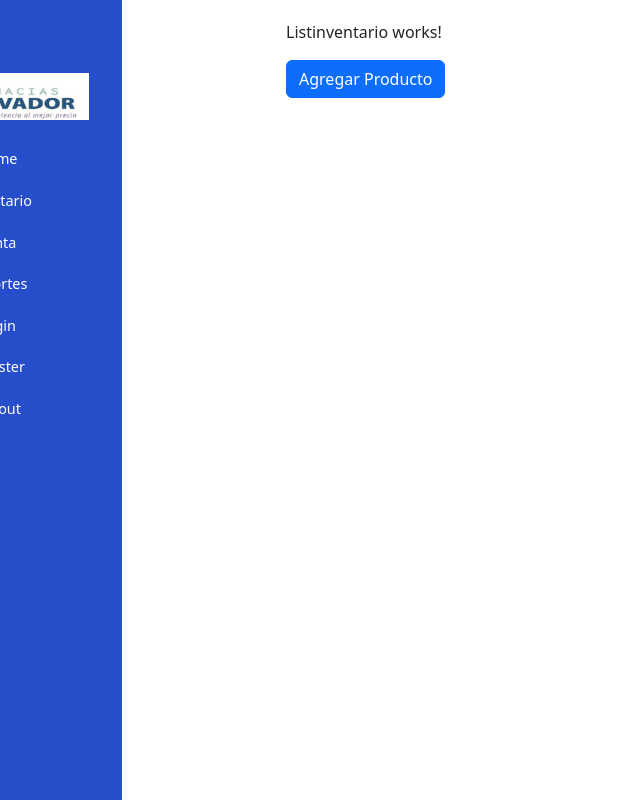
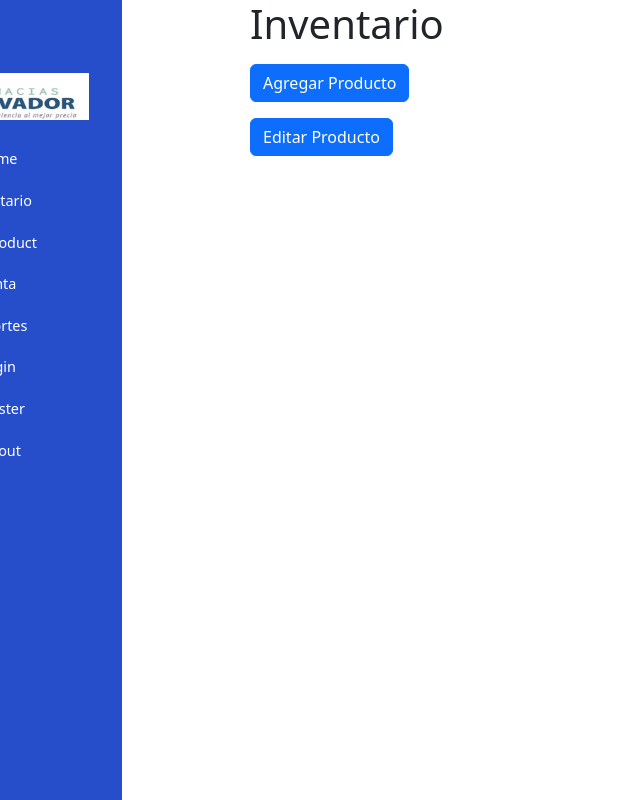
Before and after one commit to Yoda2171/SalvaPOS, an Angular app in the folder salvapos-frontend/: page /dashboard/inventario in a window 1280 px wide. Shown: the whole page, without its empty margins (0-640 px from the left). Built offline with nearby package versions, Linux system fonts and the light colour scheme.

Commit message:
arreglo de rutas

```diff
--- a/salvapos-frontend/src/app/app.routes.ts
+++ b/salvapos-frontend/src/app/app.routes.ts
@@ -11,47 +11,48 @@ export const routes: Routes = [
         title: 'Home',
         loadComponent: () => import('./dashboard/pages/home/home.component'),
       },
-
       {
         path: 'inventario',
         title: 'Inventario',
         loadComponent: () =>
           import('./dashboard/pages/inventario/inventario.component'),
-        /* children: [
+      },
       {
         path: 'addproduct',
+        title: 'Addproduct',
         loadComponent: () =>
           import(
             './dashboard/pages/inventario/pages/addProducto/addProducto.component'
           ),
       },
-        ], */
+      {
+        path: 'editproduct/:id', // Ruta dinámica para editar producto
+        title: 'Editproduct',
+        loadComponent: () =>
+          import(
+            './dashboard/pages/inventario/pages/editProducto/editProducto.component'
+          ),
       },
       {
         path: 'venta',
         title: 'Venta',
         loadComponent: () => import('./dashboard/pages/venta/venta.component'),
       },
-
       {
         path: 'reportes',
         title: 'Reportes',
         loadComponent: () =>
-          import('./dashboard/pages/reportes/pages/reporteVenta/reporteVenta.component'),
+          import(
+            './dashboard/pages/reportes/pages/reporteVenta/reporteVenta.component'
+          ),
       },
+      // Redirigir desde 'dashboard' a 'dashboard/home' si la ruta está vacía
       {
         path: '',
-        redirectTo: 'dashboard',
+        redirectTo: 'home', // Redirigir a 'dashboard/home'
         pathMatch: 'full',
       },
     ],
-  },
-  {
-    path: 'addproduct',
-    loadComponent: () =>
-      import(
-        './dashboard/pages/inventario/pages/addProducto/addProducto.component'
-      ),
   },
   {
     path: 'login',
@@ -62,10 +63,16 @@ export const routes: Routes = [
     loadComponent: () =>
       import('./dashboard/pages/auth/register/register.component'),
   },
-
+  // Redirigir al dashboard si la ruta está vacía
   {
     path: '',
     redirectTo: '/dashboard',
     pathMatch: 'full',
   },
+  // Ruta wildcard para manejar rutas no encontradas
+  {
+    path: '**',
+    redirectTo: '/dashboard',
+    pathMatch: 'full',
+  },
 ];
--- a/salvapos-frontend/src/app/dashboard/components/navbar/navbar.component.html
+++ b/salvapos-frontend/src/app/dashboard/components/navbar/navbar.component.html
@@ -18,7 +18,7 @@
     <ul class="sidebar-options navbar-nav">
       <!-- Logo del sidebar -->
       <li class="nav-item side-bar-logo">
-        <a class="nav-link">
+        <a [routerLink]="['home']" class="nav-link">
           <img
             src="assets/img/logo_salvapos.png"
             alt="Logo"
--- a/salvapos-frontend/src/app/dashboard/components/navbar/navbar.component.ts
+++ b/salvapos-frontend/src/app/dashboard/components/navbar/navbar.component.ts
@@ -19,9 +19,7 @@ export class NavbarComponent {
     .filter((route) => !route.path?.includes(':'))
     .filter((route) => route.title);
 
-  constructor() {
-    console.log(this.menuItems);
-  }
+  constructor() {}
 
   isNavbarOpen = true;
 
--- a/salvapos-frontend/src/app/dashboard/dashboard.component.css
+++ b/salvapos-frontend/src/app/dashboard/dashboard.component.css
@@ -1,10 +1,8 @@
-:host {
-  display: block;
-}
+
 
 .main-content {
-  margin-left: 250px; /* Ajustar según el ancho del sidebar */
-  padding-top: 20px;
+  margin-left: 214px; /* Ajustar según el ancho del sidebar */
+
   transition: margin-left 0.3s ease;
 }
 
--- a/salvapos-frontend/src/app/dashboard/dashboard.component.html
+++ b/salvapos-frontend/src/app/dashboard/dashboard.component.html
@@ -6,7 +6,7 @@
     </div>
 
     <!-- Contenido principal -->
-    <div class="col main-content container-fluid">
+    <div class="col main-content">
       <router-outlet></router-outlet>
     </div>
   </div>
--- a/salvapos-frontend/src/app/dashboard/pages/inventario/inventario.component.html
+++ b/salvapos-frontend/src/app/dashboard/pages/inventario/inventario.component.html
@@ -1,5 +1,23 @@
-<p>Listinventario works!</p>
+<div *ngIf="!isAddOrEditProductRoute">
+  <h1 class="mb-3">Inventario</h1>
+  <!-- Botón para agregar un nuevo producto -->
+  <div class="mb-3">
+    <a class="text-decoration-none" [routerLink]="['/dashboard/addproduct']">
+      <button class="btn btn-primary">Agregar Producto</button>
+    </a>
+  </div>
 
-<button class="btn btn-primary" [routerLink]="['/addproduct']">
-  Agregar Producto
-</button>
+  <div class="mb-3">
+    <a
+      class="text-decoration-none"
+      [routerLink]="['/dashboard/editproduct', 1]"
+    >
+      <button class="btn btn-primary">Editar Producto</button>
+    </a>
+  </div>
+</div>
+
+<!-- Aquí se cargarán los componentes de las rutas hijas (addproduct y editproduct) -->
+<div *ngIf="isAddOrEditProductRoute">
+  <router-outlet></router-outlet>
+</div>
--- a/salvapos-frontend/src/app/dashboard/pages/inventario/inventario.component.ts
+++ b/salvapos-frontend/src/app/dashboard/pages/inventario/inventario.component.ts
@@ -1,13 +1,46 @@
 import { CommonModule } from '@angular/common';
-import { ChangeDetectionStrategy, Component } from '@angular/core';
-import { RouterModule } from '@angular/router';
+import { ChangeDetectionStrategy, Component, OnInit } from '@angular/core';
+import {
+  ActivatedRoute,
+  Router,
+  RouterModule,
+  NavigationEnd,
+} from '@angular/router';
+import { filter } from 'rxjs/operators';
 
 @Component({
   selector: 'app-inventario',
   standalone: true,
   imports: [CommonModule, RouterModule],
   templateUrl: './inventario.component.html',
-  styleUrl: './inventario.component.css',
+  styleUrls: ['./inventario.component.css'],
   changeDetection: ChangeDetectionStrategy.OnPush,
 })
-export default class InventarioComponent {}
+export default class InventarioComponent implements OnInit {
+  isAddOrEditProductRoute: boolean = false;
+  constructor(
+    private readonly router: Router,
+    private readonly route: ActivatedRoute
+  ) {}
+
+  ngOnInit(): void {
+    // Escuchar los cambios de la ruta activa
+    this.router.events
+      .pipe(filter((event) => event instanceof NavigationEnd))
+      .subscribe(() => {
+        this.checkCurrentRoute();
+      });
+
+    // También ejecutar la lógica cuando se carga inicialmente
+    this.checkCurrentRoute();
+  }
+
+  // Método para verificar si la ruta actual es addproduct o editproduct
+  checkCurrentRoute() {
+    const currentRoute = this.route.snapshot.firstChild?.routeConfig?.path;
+    // Convertir la expresión en un booleano explícito
+    this.isAddOrEditProductRoute =
+      currentRoute === 'addproduct' ||
+      (currentRoute?.startsWith('editproduct') ?? false);
+  }
+}
--- a/salvapos-frontend/src/app/dashboard/pages/inventario/pages/addProducto/addProducto.component.html
+++ b/salvapos-frontend/src/app/dashboard/pages/inventario/pages/addProducto/addProducto.component.html
@@ -1,9 +1,7 @@
-<div class="container">
-  <div class="container-fluid">
 <div class="container-fluid vh-100">
   <!-- Barra superior -->
   <div
-        class="row bg-primary text-white py-2 px-3 d-flex justify-content-between align-items-center"
+    class="row bg-primary text-white py-2 d-flex justify-content-between align-items-center"
   >
     <div class="col-auto">
       <button class="btn btn-primary" id="menuButton">
@@ -44,9 +42,7 @@
             />
           </div>
           <div class="col-md-6">
-                <label for="medicineId" class="form-label"
-                  >Código de barra</label
-                >
+            <label for="medicineId" class="form-label">Código de barra</label>
             <input
               type="text"
               id="medicineId"
@@ -101,5 +97,3 @@
     </div>
   </div>
 </div>
-  </div>
-</div>
```
Lines whose indentation alone changed are shown as unchanged.
